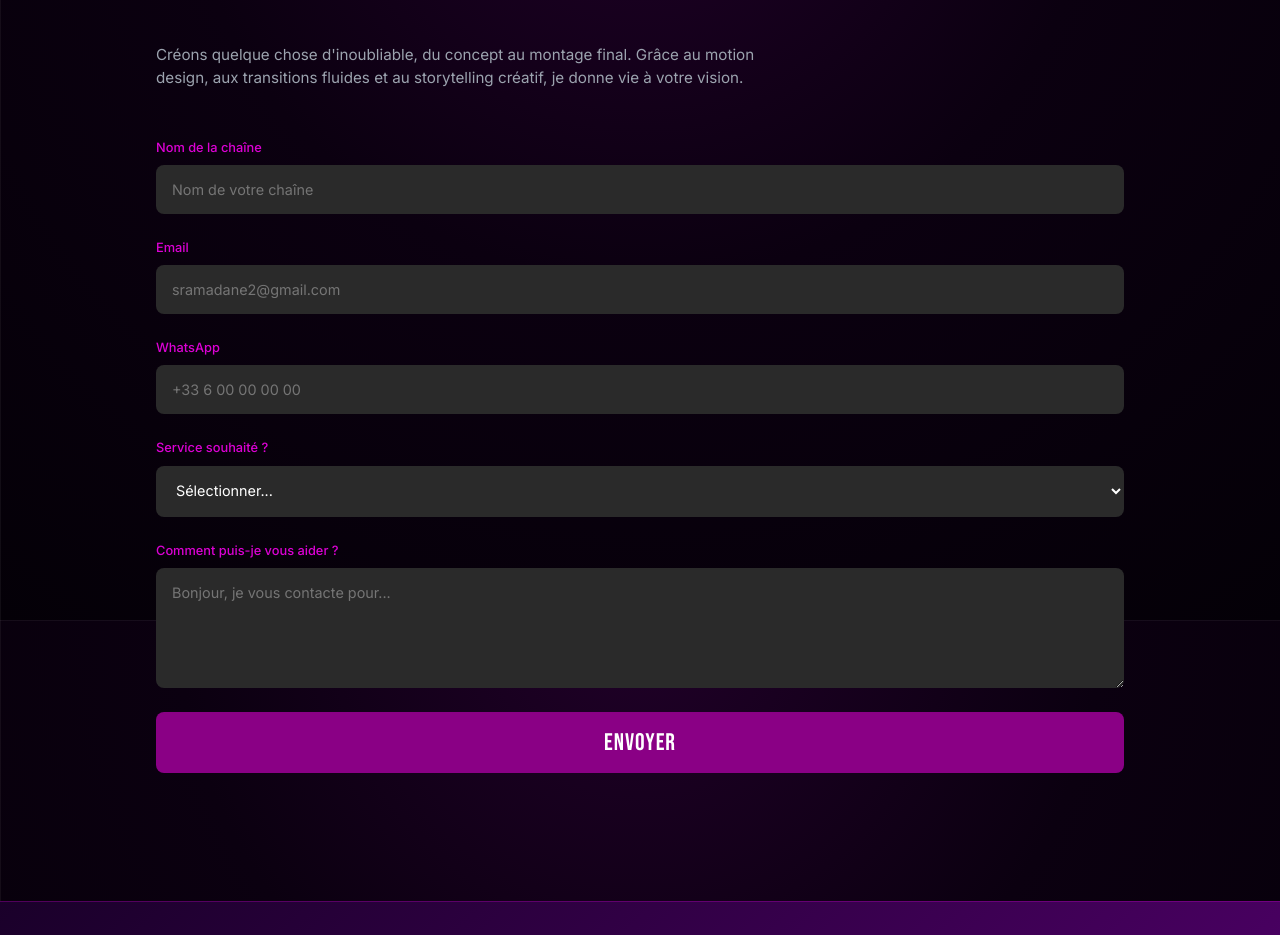
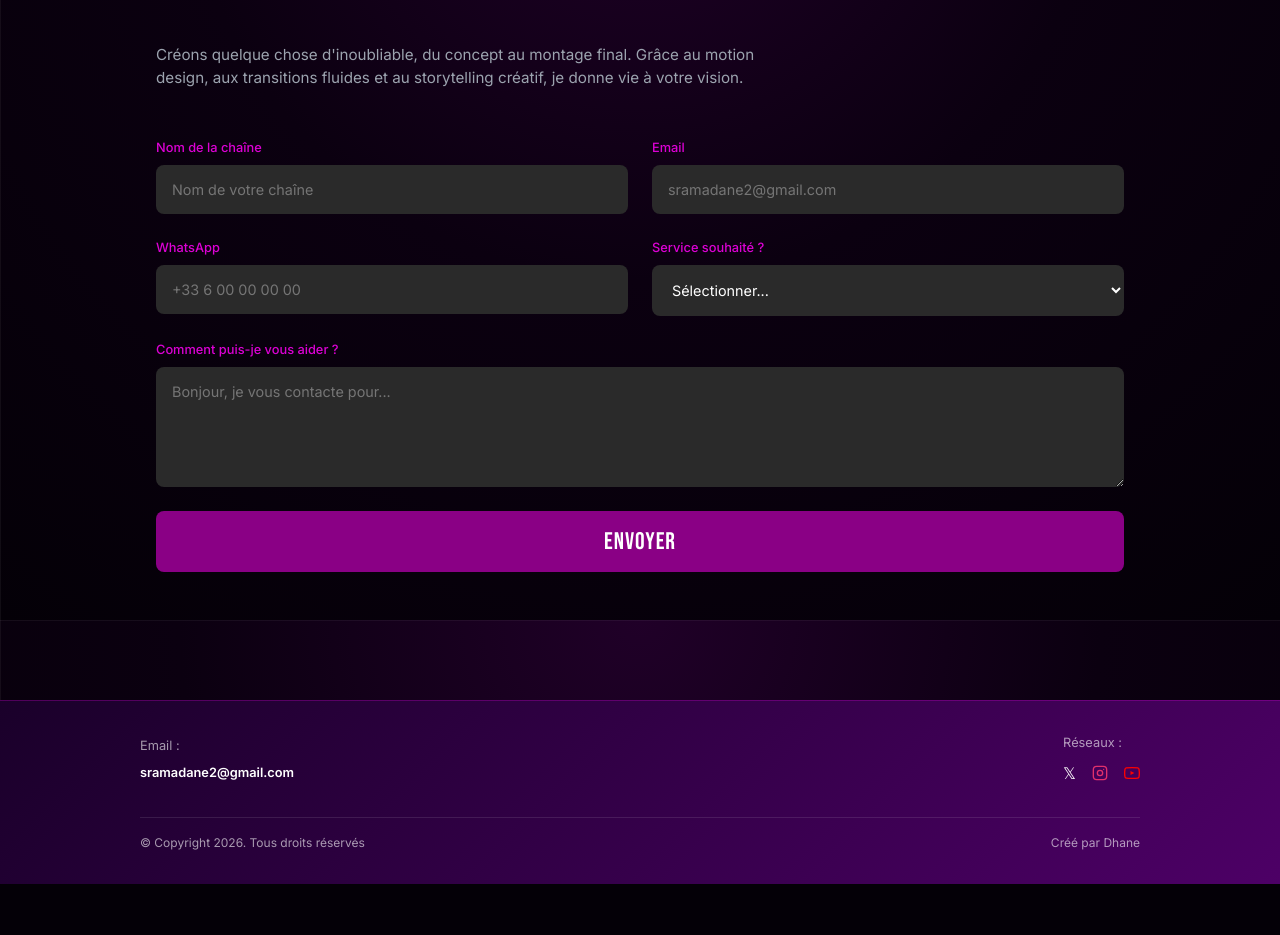
Before and after one commit to sramadane2-ux/monteur, a React (Vite) app: page / in a window 1280 px wide. Shown: the part 4180-5115 px from the top of the page. After the commit the page ends 5064 px from the top, so only its background shows below. Built offline with nearby package versions, Linux system fonts and the light colour scheme.

Commit message:
style: display form fields side-by-side in rows

```diff
--- a/src/App.jsx
+++ b/src/App.jsx
@@ -288,6 +288,7 @@ function App() {
           </p>
 
           <form className="form" id="contact-form" onSubmit={sendEmail}>
+            <div className="form-row">
               <div className="form-group">
                 <label>Nom de la chaîne</label>
                 <input type="text" name="user_name" className="form-input" placeholder="Nom de votre chaîne" required />
@@ -297,7 +298,9 @@ function App() {
                 <label>Email</label>
                 <input type="email" name="user_email" className="form-input" placeholder="sramadane2@gmail.com" required />
               </div>
+            </div>
 
+            <div className="form-row">
               <div className="form-group">
                 <label>WhatsApp</label>
                 <input type="tel" name="user_whatsapp" className="form-input" placeholder="+33 6 00 00 00 00" required />
@@ -311,6 +314,7 @@ function App() {
                   <option value="long">Vidéo long format</option>
                   <option value="motion">Motion Design</option>
                 </select>
+              </div>
             </div>
 
             <div className="form-group">
--- a/src/index.css
+++ b/src/index.css
@@ -625,6 +625,22 @@ a {
   gap: 1.5rem;
 }
 
+.form-row {
+  display: flex;
+  gap: 1.5rem;
+}
+
+.form-row .form-group {
+  flex: 1;
+}
+
+@media (max-width: 768px) {
+  .form-row {
+    flex-direction: column;
+    gap: 1.5rem;
+  }
+}
+
 .form-group {
   display: flex;
   flex-direction: column;
```
Lines whose indentation alone changed are shown as unchanged.
